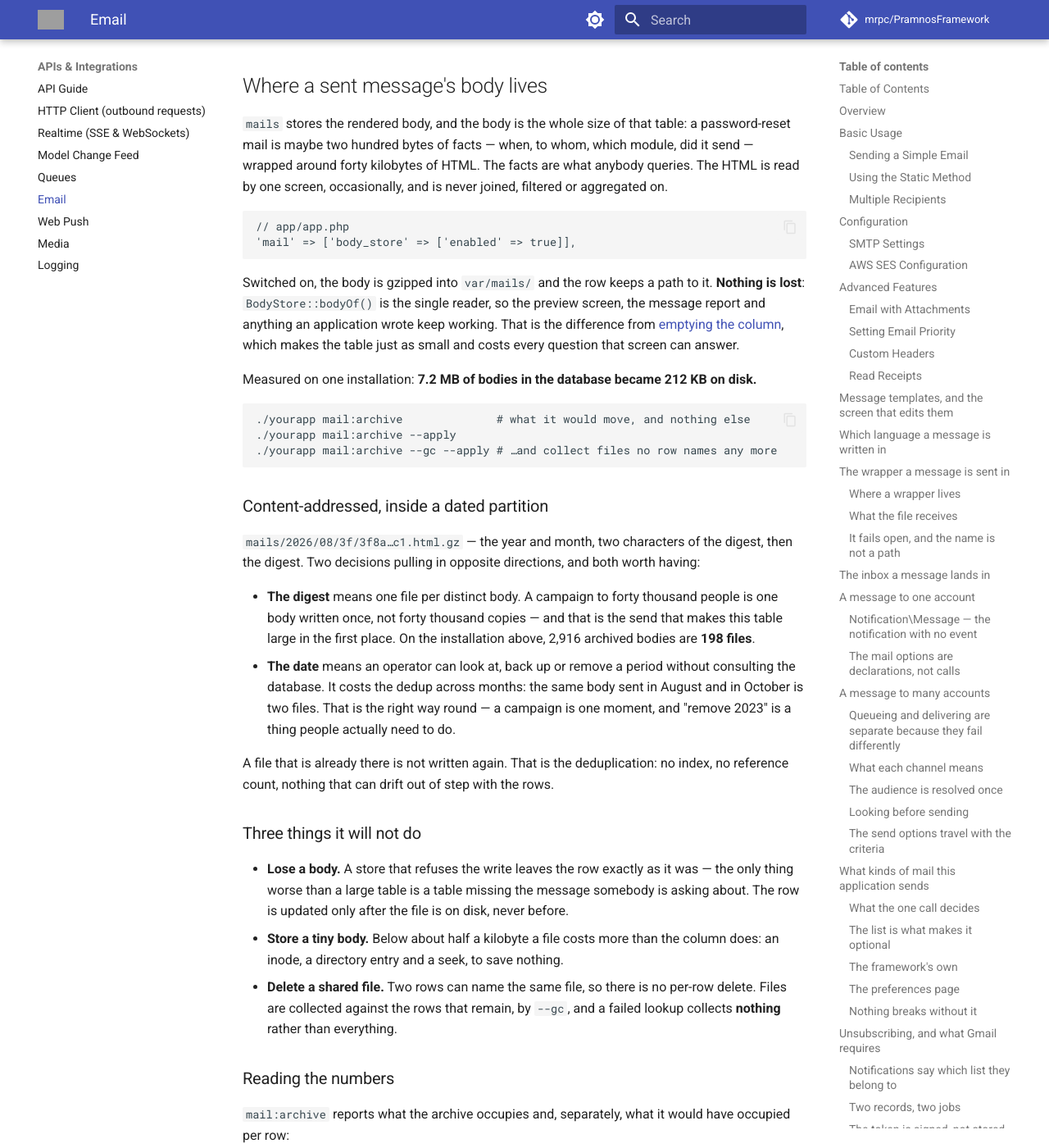
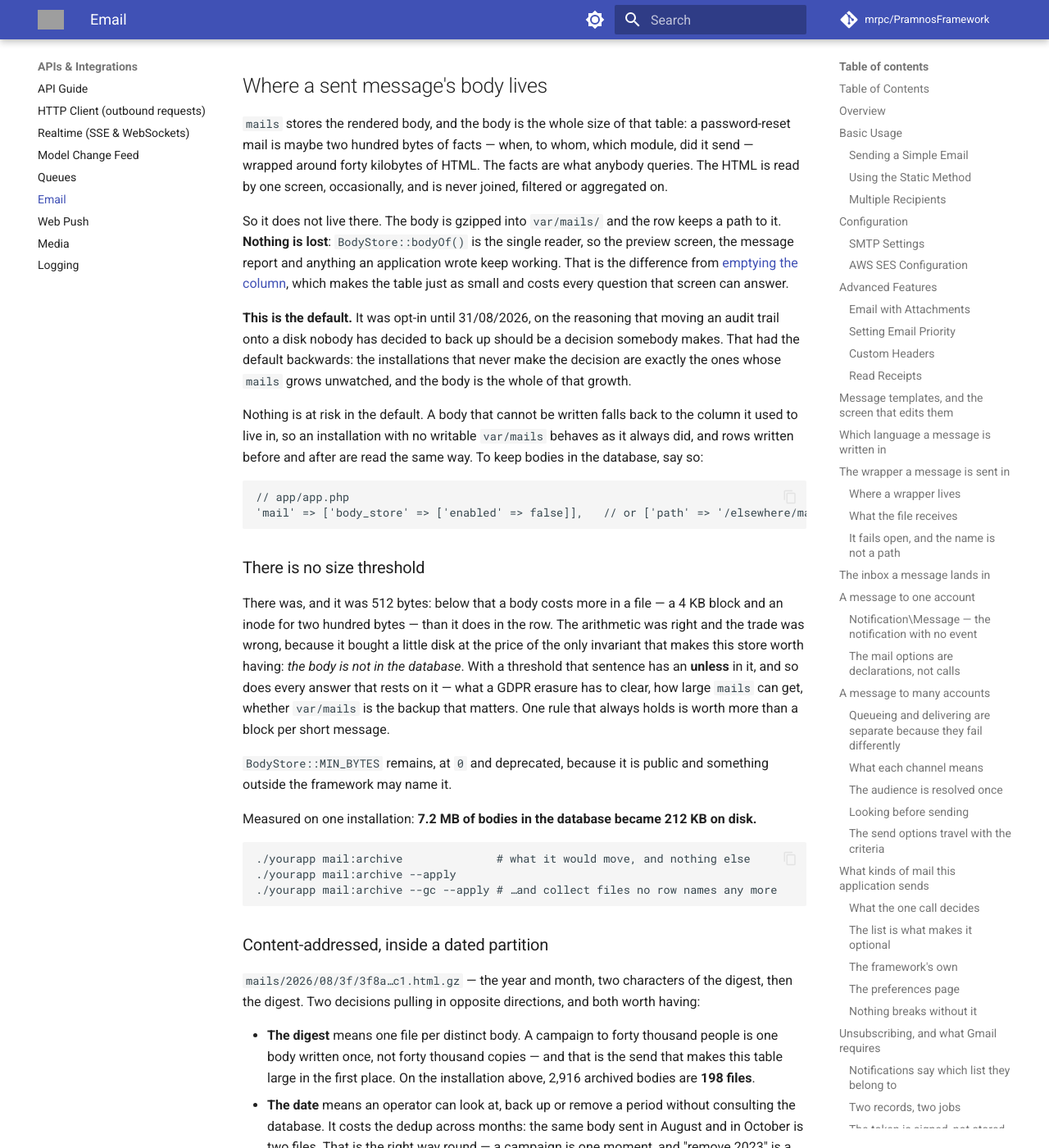
Before and after one commit to mrpc/PramnosFramework, an MkDocs documentation site: the page built from docs/Pramnos_Email_Guide.md, in a window 1280 px wide and 1400 px high, scrolled down 31281 px. Shown: the whole window at 82% size. Built offline with MkDocs 1.6.1 and Material for MkDocs 9.7.7, drawn with Linux system fonts in a browser that asks for light colours; comment, search, counter and statistics services are not loaded; grey boxes are pictures that could not be loaded.

Commit message:
feat(email): store mail bodies on disk by default, with no size floor
The body store was opt-in and had a 512-byte floor. Both are gone: it is on
unless an installation writes `'enabled' => false`, and every non-empty body
goes to a file whatever its size.

The opt-in default pointed the wrong way — the installations that never make
the decision are the ones whose `mails` grows unwatched, and the body is the
whole of that growth. The switch is safe in both directions: a body that
cannot be written falls back to the column, `bodyOf()` reads a row from
wherever its body is, and `false` still turns it off.

The floor's arithmetic was right — a 4KB block and an inode for two hundred
bytes is a bad trade on disk — but it put an "unless" into the one sentence
the store exists to make true, and a GDPR erasure, a table-size estimate and a
backup plan all had to carry it. `MIN_BYTES` stays at 0, deprecated, as it is
public.

Guide and changelog updated.

````diff
--- a/docs/Pramnos_Email_Guide.md
+++ b/docs/Pramnos_Email_Guide.md
@@ -1291,16 +1291,38 @@ password-reset mail is maybe two hundred bytes of facts — when, to whom, which
 send — wrapped around forty kilobytes of HTML. The facts are what anybody queries. The HTML is
 read by one screen, occasionally, and is never joined, filtered or aggregated on.
 
-```php
-// app/app.php
-'mail' => ['body_store' => ['enabled' => true]],
-```
-
-Switched on, the body is gzipped into `var/mails/` and the row keeps a path to it. **Nothing is
-lost**: `BodyStore::bodyOf()` is the single reader, so the preview screen, the message report and
-anything an application wrote keep working. That is the difference from
+So it does not live there. The body is gzipped into `var/mails/` and the row keeps a path to
+it. **Nothing is lost**: `BodyStore::bodyOf()` is the single reader, so the preview screen, the
+message report and anything an application wrote keep working. That is the difference from
 [emptying the column](#what-to-keep-of-a-sent-message-and-for-how-long), which makes the table
 just as small and costs every question that screen can answer.
+
+**This is the default.** It was opt-in until 31/08/2026, on the reasoning that moving an audit
+trail onto a disk nobody has decided to back up should be a decision somebody makes. That had the
+default backwards: the installations that never make the decision are exactly the ones whose
+`mails` grows unwatched, and the body is the whole of that growth.
+
+Nothing is at risk in the default. A body that cannot be written falls back to the column it used
+to live in, so an installation with no writable `var/mails` behaves as it always did, and rows
+written before and after are read the same way. To keep bodies in the database, say so:
+
+```php
+// app/app.php
+'mail' => ['body_store' => ['enabled' => false]],   // or ['path' => '/elsewhere/mails']
+```
+
+### There is no size threshold
+
+There was, and it was 512 bytes: below that a body costs more in a file — a 4 KB block and an
+inode for two hundred bytes — than it does in the row. The arithmetic was right and the trade was
+wrong, because it bought a little disk at the price of the only invariant that makes this store
+worth having: *the body is not in the database*. With a threshold that sentence has an **unless**
+in it, and so does every answer that rests on it — what a GDPR erasure has to clear, how large
+`mails` can get, whether `var/mails` is the backup that matters. One rule that always holds is
+worth more than a block per short message.
+
+`BodyStore::MIN_BYTES` remains, at `0` and deprecated, because it is public and something outside
+the framework may name it.
 
 Measured on one installation: **7.2 MB of bodies in the database became 212 KB on disk.**
 
````
Also changed, not shown: docs/version-history/posts/2026-08-31.md (added, +81 -0 lines), 6 other files.
